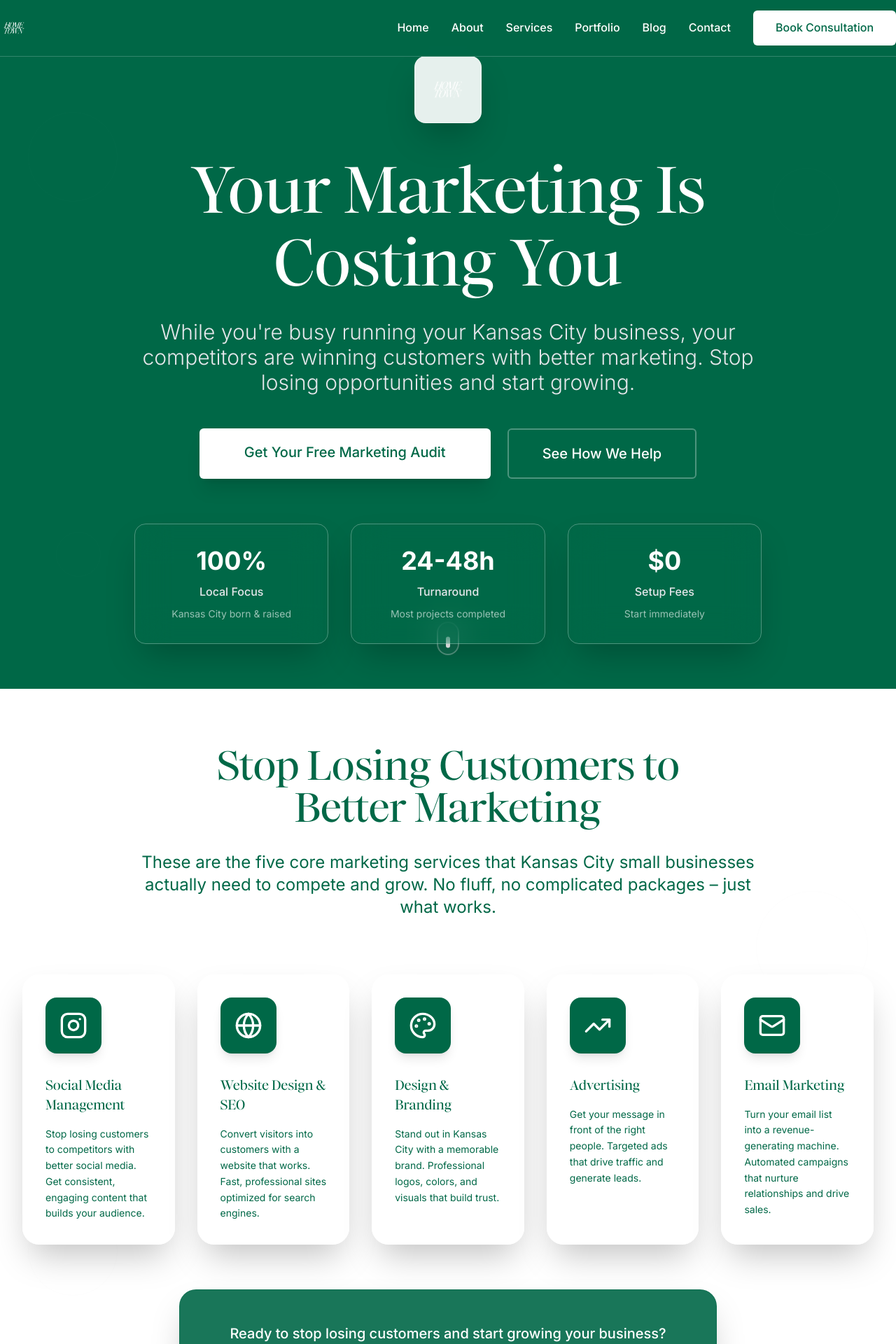
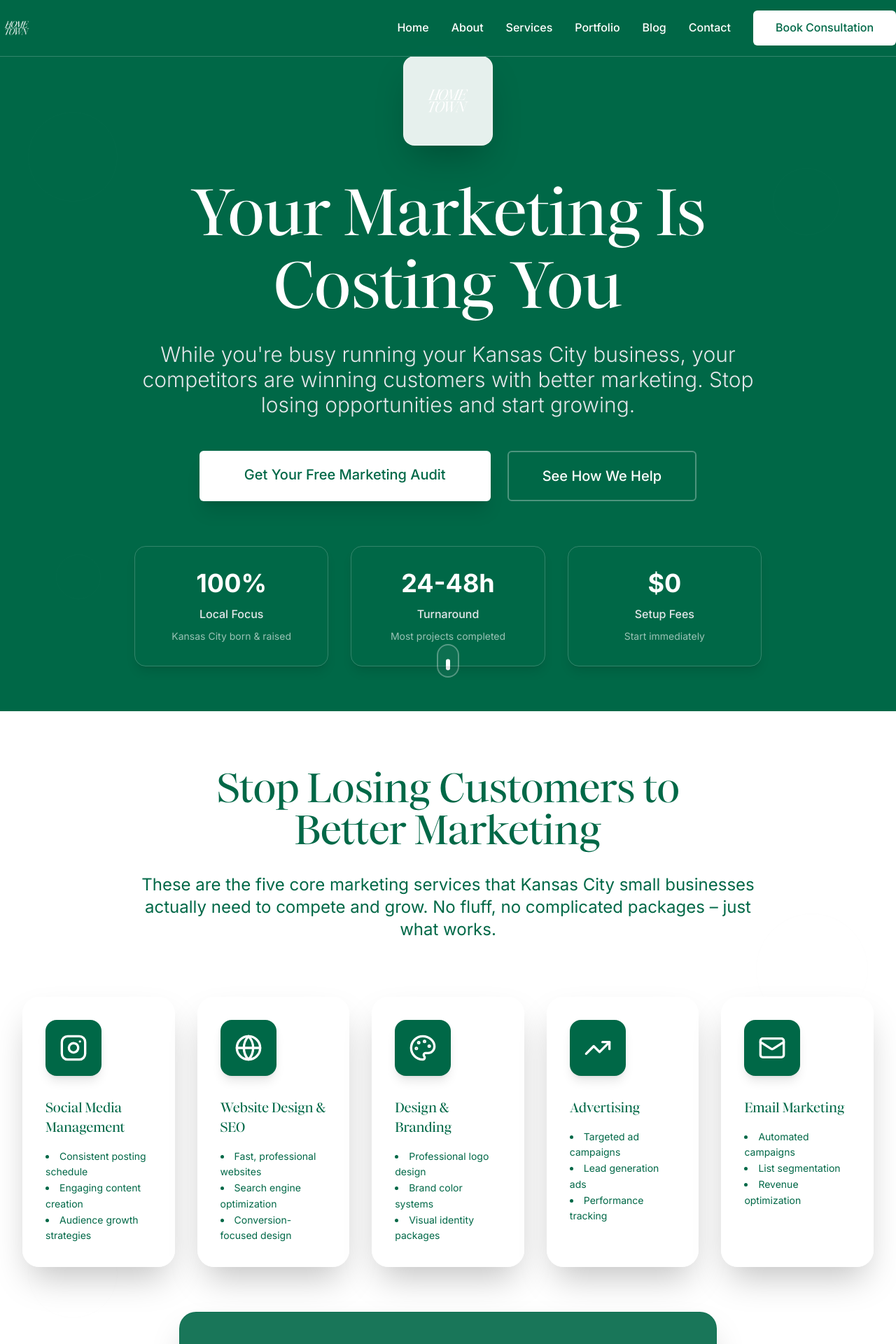
Before and after one commit to krcoffelt/HomeTown2, a Next.js app: page / in a window 1280 px wide. Shown: the top 1920 px of the page at 70% size. Built offline with nearby package versions, Linux system fonts and the light colour scheme.

Commit message:
Update Services section: replace long descriptions with 3 concise bullet points per service for cleaner, more scannable presentation

```diff
--- a/components/Footer.tsx
+++ b/components/Footer.tsx
@@ -35,9 +35,9 @@ const Footer = () => {
               <Image
                 src="/HomeTownMarketingLogo.png"
                 alt="HomeTown Marketing Logo"
-                width={40}
-                height={40}
-                className="w-10 h-10 object-contain"
+                width={48}
+                height={48}
+                className="w-12 h-12 object-contain"
               />
             </div>
             <p className="text-white/90 mb-6 max-w-md">
--- a/components/HeroSection.tsx
+++ b/components/HeroSection.tsx
@@ -27,14 +27,14 @@ const HeroSection = () => {
               initial={{ opacity: 0, scale: 0.8 }}
               animate={{ opacity: 1, scale: 1 }}
               transition={{ duration: 0.8, delay: 0.3 }}
-              className="w-24 h-24 bg-white/90 backdrop-blur-xl rounded-2xl flex items-center justify-center mx-auto mb-12 shadow-2xl border border-white/40"
+              className="w-32 h-32 bg-white/90 backdrop-blur-xl rounded-2xl flex items-center justify-center mx-auto mb-12 shadow-2xl border border-white/40"
             >
               <Image
                 src="/HomeTownMarketingLogo.png"
                 alt="HomeTown Marketing Logo"
-                width={56}
-                height={56}
-                className="w-14 h-14 object-contain"
+                width={80}
+                height={80}
+                className="w-20 h-20 object-contain"
               />
             </motion.div>
 
@@ -88,17 +88,17 @@ const HeroSection = () => {
               transition={{ duration: 0.8, delay: 0.8 }}
               className="grid grid-cols-1 md:grid-cols-3 gap-8 max-w-4xl mx-auto"
             >
-              <div className="bg-white/12 backdrop-blur-xl rounded-2xl p-8 border border-white/30 hover:bg-white/16 transition-all duration-300 group shadow-2xl">
+              <div className="bg-white/8 rounded-2xl p-8 border border-white/20 hover:bg-white/12 hover:backdrop-blur-xl transition-all duration-300 group shadow-lg hover:shadow-2xl">
                 <div className="text-4xl font-bold text-white mb-3 group-hover:scale-110 transition-transform duration-300">100%</div>
                 <div className="text-gray-200 font-medium">Local Focus</div>
                 <div className="text-white/60 text-sm mt-2">Kansas City born & raised</div>
               </div>
-              <div className="bg-white/12 backdrop-blur-xl rounded-2xl p-8 border border-white/30 hover:bg-white/16 transition-all duration-300 group shadow-2xl">
+              <div className="bg-white/8 rounded-2xl p-8 border border-white/20 hover:bg-white/12 hover:backdrop-blur-xl transition-all duration-300 group shadow-lg hover:shadow-2xl">
                 <div className="text-4xl font-bold text-white mb-3 group-hover:scale-110 transition-transform duration-300">24-48h</div>
                 <div className="text-gray-200 font-medium">Turnaround</div>
                 <div className="text-white/60 text-sm mt-2">Most projects completed</div>
               </div>
-              <div className="bg-white/12 backdrop-blur-xl rounded-2xl p-8 border border-white/30 hover:bg-white/16 transition-all duration-300 group shadow-2xl">
+              <div className="bg-white/8 rounded-2xl p-8 border border-white/20 hover:bg-white/12 hover:backdrop-blur-xl transition-all duration-300 group shadow-lg hover:shadow-2xl">
                 <div className="text-4xl font-bold text-white mb-3 group-hover:scale-110 transition-transform duration-300">$0</div>
                 <div className="text-gray-200 font-medium">Setup Fees</div>
                 <div className="text-white/60 text-sm mt-2">Start immediately</div>
--- a/components/Navigation.tsx
+++ b/components/Navigation.tsx
@@ -32,9 +32,9 @@ const Navigation = () => {
             <Image
               src="/HomeTownMarketingLogo.png"
               alt="HomeTown Marketing Logo"
-              width={40}
-              height={40}
-              className="w-10 h-10 object-contain"
+              width={48}
+              height={48}
+              className="w-12 h-12 object-contain"
             />
           </Link>
 
--- a/components/ServicesPreview.tsx
+++ b/components/ServicesPreview.tsx
@@ -8,32 +8,27 @@ const ServicesPreview = () => {
     {
       icon: Instagram,
       title: 'Social Media Management',
-      description: 'Stop losing customers to competitors with better social media. Get consistent, engaging content that builds your audience.',
-      color: 'from-hometown-green to-hometown-green-light'
+      bullets: ['Consistent posting schedule', 'Engaging content creation', 'Audience growth strategies']
     },
     {
       icon: Globe,
       title: 'Website Design & SEO',
-      description: 'Convert visitors into customers with a website that works. Fast, professional sites optimized for search engines.',
-      color: 'from-hometown-green to-hometown-green-light'
+      bullets: ['Fast, professional websites', 'Search engine optimization', 'Conversion-focused design']
     },
     {
       icon: Palette,
       title: 'Design & Branding',
-      description: 'Stand out in Kansas City with a memorable brand. Professional logos, colors, and visuals that build trust.',
-      color: 'from-hometown-green to-hometown-green-light'
+      bullets: ['Professional logo design', 'Brand color systems', 'Visual identity packages']
     },
     {
       icon: TrendingUp,
       title: 'Advertising',
-      description: 'Get your message in front of the right people. Targeted ads that drive traffic and generate leads.',
-      color: 'from-hometown-green to-hometown-green-light'
+      bullets: ['Targeted ad campaigns', 'Lead generation ads', 'Performance tracking']
     },
     {
       icon: Mail,
       title: 'Email Marketing',
-      description: 'Turn your email list into a revenue-generating machine. Automated campaigns that nurture relationships and drive sales.',
-      color: 'from-hometown-green to-hometown-green-light'
+      bullets: ['Automated campaigns', 'List segmentation', 'Revenue optimization']
     }
   ]
 
@@ -82,9 +77,11 @@ const ServicesPreview = () => {
                   {service.title}
                 </h3>
 
-                <p className="text-hometown-green leading-relaxed text-sm group-hover:text-hometown-green-dark/90 transition-colors duration-300">
-                  {service.description}
-                </p>
+                <ul className="list-disc list-inside text-hometown-green leading-relaxed text-sm group-hover:text-hometown-green-dark/90 transition-colors duration-300">
+                  {service.bullets.map((bullet, bulletIndex) => (
+                    <li key={bulletIndex}>{bullet}</li>
+                  ))}
+                </ul>
               </div>
             </motion.div>
           ))}
```
